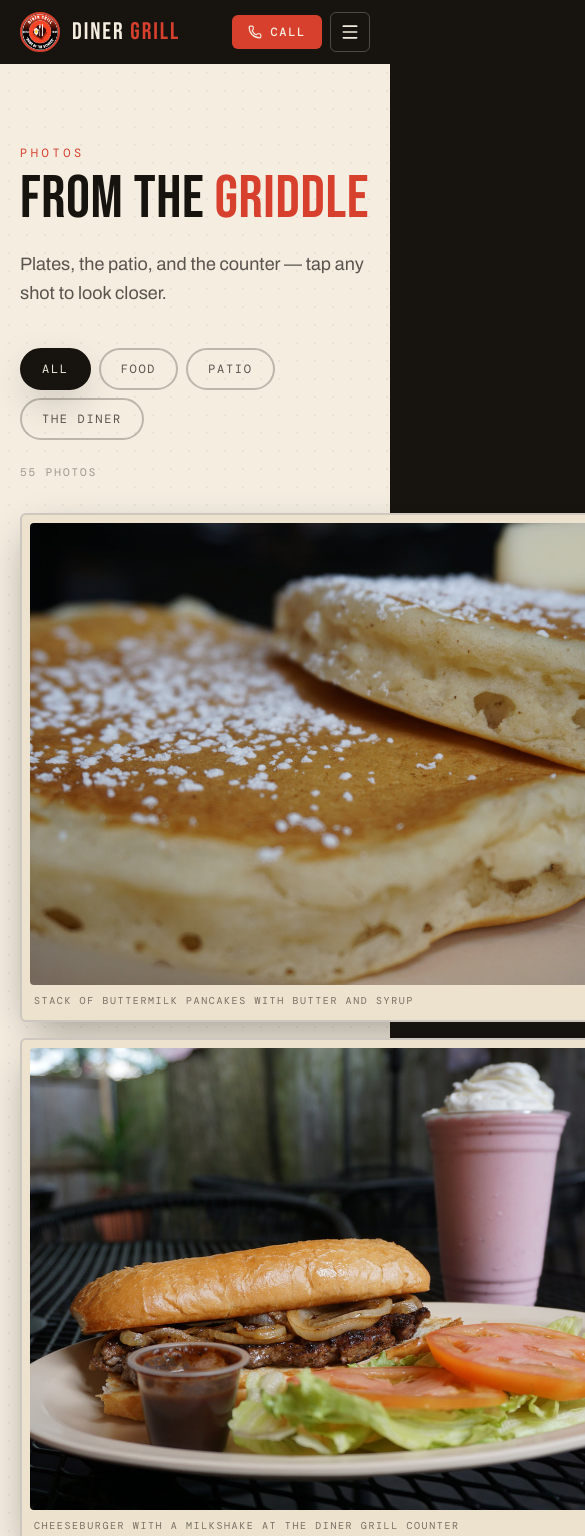
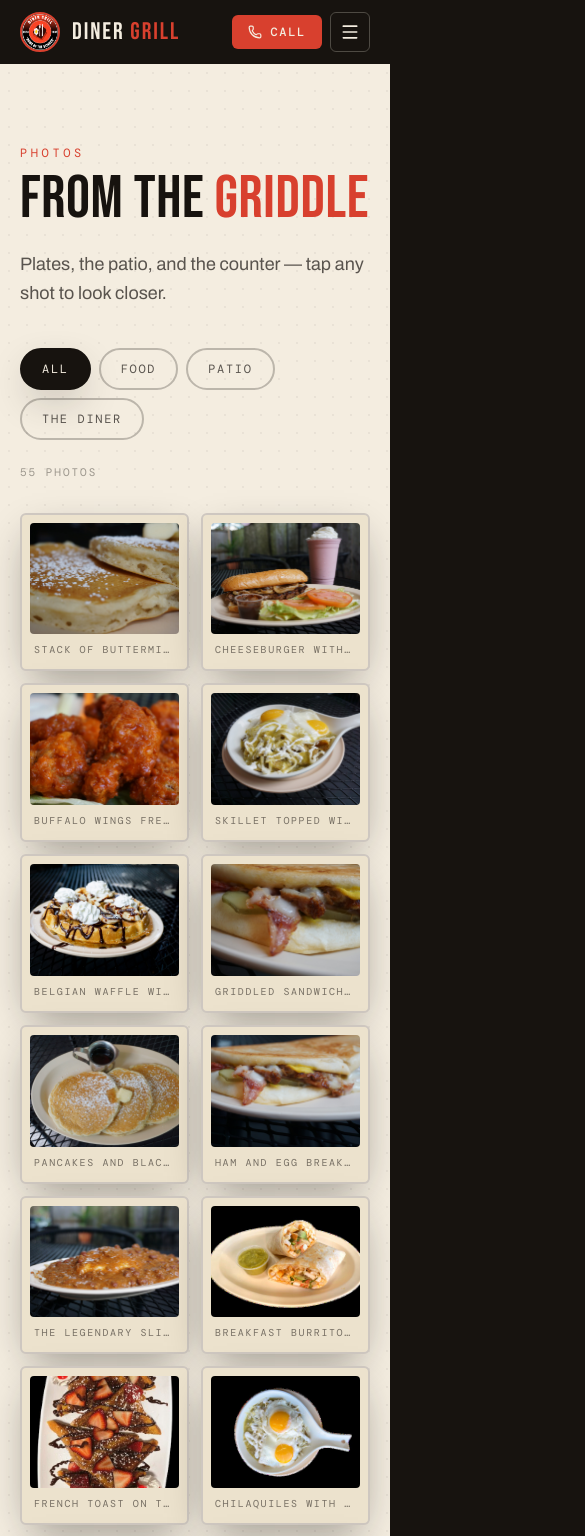
Before and after one commit to Pac0mtz/diner-grill, a React (Vite) app: page /gallery in a window 390 px wide. Shown: the top 1536 px of the page, 585 px wide, since content can reach past the window. Built offline with nearby package versions, Linux system fonts and the light colour scheme.

Commit message:
Gallery: 2-column photo grid on mobile, prevent card overflow

```diff
--- a/src/pages/GalleryPage.tsx
+++ b/src/pages/GalleryPage.tsx
@@ -86,9 +86,9 @@ export default function GalleryPage() {
             {photos.length} photos
           </p>
 
-          <ul className="mt-8 grid gap-4 sm:grid-cols-2 lg:grid-cols-3">
+          <ul className="mt-8 grid grid-cols-2 gap-3 sm:gap-4 lg:grid-cols-3">
             {photos.map((p, i) => (
-              <li key={`${p.src}-${i}`}>
+              <li key={`${p.src}-${i}`} className="min-w-0">
                 <GalleryThumb photo={p} onOpen={() => setActive(i)} />
               </li>
             ))}
```
Also changed, not shown: 1 other file (tests, documents, lock files or other folders).
